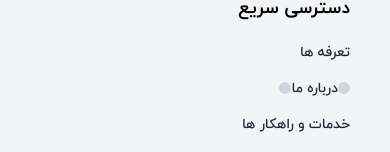
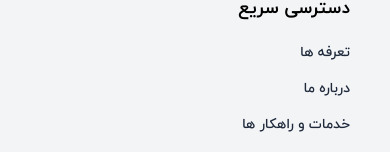
Before and after one commit to side-26/hesabro-app, a Vue app: page / in a window 390 px wide. Shown: the part 4219-4371 px from the top of the page. Built offline with nearby package versions, Linux system fonts and the light colour scheme; no server answers.

Commit message:
style : make a footer navbar responsive

```diff
--- a/src/layout/footer/Footer.layout.vue
+++ b/src/layout/footer/Footer.layout.vue
@@ -13,10 +13,10 @@
             <li class="flex">
               <router-link class="text-slate-800 font-medium" to="/pricing">تعرفه ها</router-link>
             </li>
-            <li class="my-4 sm:my-0 flex items-center">
-              <div class="rounded-full lg:mx-7 w-3 h-3 bg-gray-300"></div>
+            <li class="my-4 sm:my-0 sm:mx-14 lg:mx-0 flex items-center">
+              <div class="rounded-full hidden lg:block md:mx-5 lg:mx-7 w-3 h-3 bg-gray-300"></div>
               <router-link :to="{ name: 'صفحه اصلی | حسابرو', hash: '#aboutUs' }" class="text-slate-800 font-medium">درباره ما</router-link>
-              <div class="rounded-full lg:mx-7 w-3 h-3 bg-gray-300"></div>
+              <div class="rounded-full hidden lg:block md:mx-5 lg:mx-7 w-3 h-3 bg-gray-300"></div>
             </li>
             <li><router-link class="text-slate-800 font-medium" :to="{ name: 'صفحه اصلی | حسابرو', hash: '#advantages' }">خدمات و راهکار ها</router-link></li>
           </ul>
```
